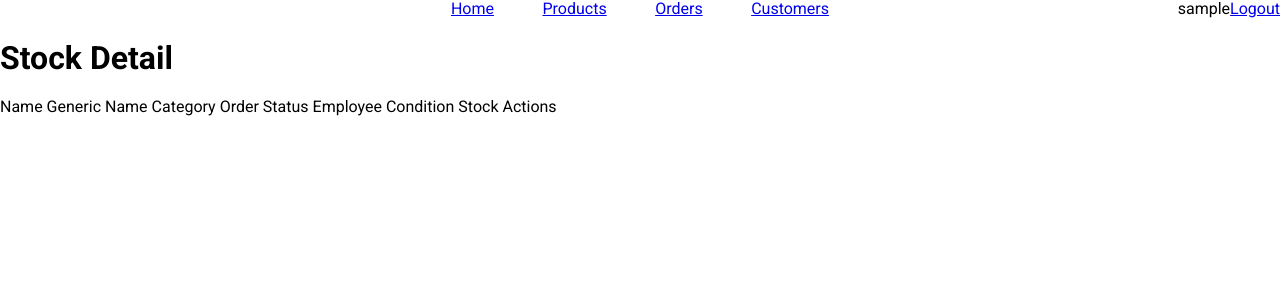
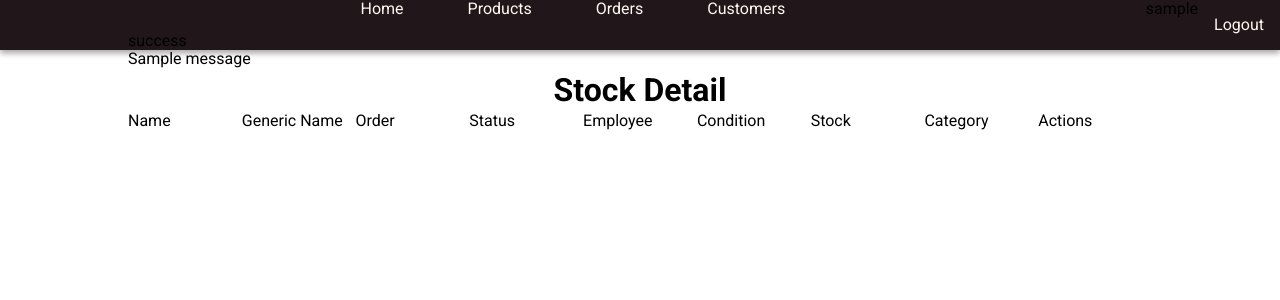
Before and after one commit to mmpc-nyc/inventory_mgmt, a Django app: page /stock/1 in a window 1280 px wide. Shown: the top 300 px of the page. Run offline with Django 4.2, Linux system fonts and the light colour scheme; a user stored in the database is signed in; tables that the repository leaves empty hold one stand-in row (values such as "Sample post"); one stand-in notice (Sample message) is shown; style sheets or scripts are compiled from the project's sources; some libraries are stand-ins or nearby versions.

Commit message:
added some styles

```diff
--- a/core/settings.py
+++ b/core/settings.py
@@ -80,6 +80,7 @@
     {'NAME': 'django.contrib.auth.password_validation.CommonPasswordValidator', },
     {'NAME': 'django.contrib.auth.password_validation.NumericPasswordValidator', },
 ]
+LOGIN_URL = 'login'
 
 # Internationalization
 # https://docs.djangoproject.com/en/4.0/topics/i18n/
--- a/core/urls.py
+++ b/core/urls.py
@@ -5,6 +5,7 @@
 
 from api.viewsets import BrandViewSet
 from core import settings
+from users.views import LoginView, LogoutView
 
 router = routers.DefaultRouter()
 router.register(r'brands', BrandViewSet)
@@ -16,6 +17,9 @@
     path('admin/', admin.site.urls),
     path('main/', include(('main.urls', 'main'), namespace='main')),
     path('', include(('inventory.urls', 'inventory'), namespace='inventory')),
+    path('users/', include(('users.urls', 'users'), namespace='users')),
+    path('login/', LoginView.as_view(), name='login'),
+    path('logout/', LogoutView.as_view(), name='logout'),
 ]
 
 urlpatterns += static(settings.STATIC_URL, document_root=settings.STATIC_ROOT)
--- a/inventory/static/inventory/css/colors.scss
+++ b/inventory/static/inventory/css/colors.scss
@@ -1,34 +1,36 @@
-$vermilion: hsla(10, 82%, 48%, 1);
-$raisin-black: hsla(336, 17%, 11%, 1);
-$jet: hsla(0, 2%, 19%, 1);
-$honey-yellow: hsla(40, 89%, 55%, 1);
-$cerulean-blue: hsla(222, 64%, 47%, 1);
-$floral-white: hsla(32, 100%, 97%, 1);
-$forest-green-crayola: hsla(133, 32%, 51%, 1);
+$color-vermilion: hsla(10, 82%, 48%, 1);
+$color-raisin-black: hsla(336, 17%, 11%, 1);
+$color-jet: hsla(0, 2%, 19%, 1);
+$color-honey-yellow: hsla(40, 89%, 55%, 1);
+$color-cerulean-blue: hsla(222, 64%, 47%, 1);
+$color-floral-white: hsla(32, 100%, 97%, 1);
+$color-forest-green-crayola: hsla(133, 32%, 51%, 1);
 
-$danger: $vermilion;
-$danger-light: hsla(10, 82%, 68%, 1);
-$danger-dark: hsla(10, 82%, 28%, 1);
-$warning: $honey-yellow;
-$success: $forest-green-crayola;
+$color-danger: $color-vermilion;
+$color-danger-light: hsla(10, 82%, 68%, 1);
+$color-danger-dark: hsla(10, 82%, 28%, 1);
+$color-warning: $color-honey-yellow;
+$color-success: $color-forest-green-crayola;
 
-$light-100: hsla(32, 100%, 97%, 1);
-$light-200: hsla(32, 100%, 87%, 1);
-$light-300: hsla(32, 100%, 77%, 1);
-$light-400: hsla(32, 100%, 67%, 1);
-$light-500: hsla(32, 100%, 57%, 1);
-$light-600: hsla(32, 100%, 47%, 1);
-$light-700: hsla(32, 100%, 37%, 1);
-$light-800: hsla(32, 100%, 17%, 1);
-$light-900: hsla(32, 100%, 7%, 1);
+$color-gray: $color-jet;
+
+$color-light-100: hsla(32, 100%, 97%, 1);
+$color-light-200: hsla(32, 100%, 87%, 1);
+$color-light-300: hsla(32, 100%, 77%, 1);
+$color-light-400: hsla(32, 100%, 67%, 1);
+$color-light-500: hsla(32, 100%, 57%, 1);
+$color-light-600: hsla(32, 100%, 47%, 1);
+$color-light-700: hsla(32, 100%, 37%, 1);
+$color-light-800: hsla(32, 100%, 17%, 1);
+$color-light-900: hsla(32, 100%, 7%, 1);
 
 
-$dark-100: hsla(336, 17%, 11%, 1);
-$dark-200: hsla(336, 17%, 21%, 1);
-$dark-300: hsla(336, 17%, 31%, 1);
-$dark-400: hsla(336, 17%, 41%, 1);
-$dark-500: hsla(336, 17%, 51%, 1);
-$dark-600: hsla(336, 17%, 61%, 1);
-$dark-700: hsla(336, 17%, 71%, 1);
-$dark-800: hsla(336, 17%, 81%, 1);
-$dark-900: hsla(336, 17%, 91%, 1);
+$color-dark-100: hsla(336, 17%, 11%, 1);
+$color-dark-200: hsla(336, 17%, 21%, 1);
+$color-dark-300: hsla(336, 17%, 31%, 1);
+$color-dark-400: hsla(336, 17%, 41%, 1);
+$color-dark-500: hsla(336, 17%, 51%, 1);
+$color-dark-600: hsla(336, 17%, 61%, 1);
+$color-dark-700: hsla(336, 17%, 71%, 1);
+$color-dark-800: hsla(336, 17%, 81%, 1);
+$color-dark-900: hsla(336, 17%, 91%, 1);
--- a/inventory/static/inventory/css/general.scss
+++ b/inventory/static/inventory/css/general.scss
@@ -5,14 +5,20 @@
 body {
   display: grid;
   grid-template-areas:
-          '. header .'
+          'header header header'
+          '. messages .'
           '. main .'
-          '. footer .';
-  grid-template-columns: auto minmax(700px, 1440px) auto;
+          'footer footer footer';
+  grid-template-columns: 1fr minmax(400px, 1024px) 1fr;
+  grid-template-rows: 2em 5em 1fr 2em
 }
 
 header {
   grid-area: header;
+}
+
+.messages {
+  grid-area: messages;
 }
 
 main {
@@ -40,3 +46,7 @@
   margin: 0;
   padding: 0;
 }
+
+a {
+  text-decoration: none;
+}
--- a/inventory/static/inventory/css/navbar.scss
+++ b/inventory/static/inventory/css/navbar.scss
@@ -1,7 +1,20 @@
+@import "colors";
+
 .navbar {
   display: grid;
   grid-template-areas: 'navbar-logo navbar-links navbar-userinfo';
-  grid-template-columns: 1fr 1fr 1fr;
+  grid-template-columns: 1fr minmax(700px, 1440px) 1fr;
+  align-content: center;
+  background-color: $color-dark-100;
+
+  a {
+    color: $color-light-100;
+    transition: color ease .25s;
+    padding:1rem;
+  }
+  a:hover {
+    color: $color-light-100;
+  }
 
   .navbar-logo {
     grid-area: navbar-logo;
@@ -11,7 +24,8 @@
     grid-area: navbar-links;
     display: flex;
     flex-direction: row;
-    justify-content: space-around;
+    justify-content: center;
+    gap: 2em;
   }
 
   .navbar-userinfo {
--- /dev/null
+++ b/inventory/static/inventory/css/shadows.scss
@@ -0,0 +1,34 @@
+.shadow {
+  background: #fff;
+  border-radius: 2px;
+  display: inline-block;
+  height: 300px;
+  margin: 1rem;
+  position: relative;
+  width: 300px;
+}
+
+.shadow-1 {
+  box-shadow: 0 1px 3px rgba(0,0,0,0.12), 0 1px 2px rgba(0,0,0,0.24);
+  transition: all 0.3s cubic-bezier(.25,.8,.25,1);
+}
+
+.shadow-1:hover {
+  box-shadow: 0 14px 28px rgba(0,0,0,0.25), 0 10px 10px rgba(0,0,0,0.22);
+}
+
+.shadow-2 {
+  box-shadow: 0 3px 6px rgba(0,0,0,0.16), 0 3px 6px rgba(0,0,0,0.23);
+}
+
+.shadow-3 {
+  box-shadow: 0 10px 20px rgba(0,0,0,0.19), 0 6px 6px rgba(0,0,0,0.23);
+}
+
+.shadow-4 {
+  box-shadow: 0 14px 28px rgba(0,0,0,0.25), 0 10px 10px rgba(0,0,0,0.22);
+}
+
+.shadow-5 {
+  box-shadow: 0 19px 38px rgba(0,0,0,0.30), 0 15px 12px rgba(0,0,0,0.22);
+}
--- a/inventory/static/inventory/css/style.scss
+++ b/inventory/static/inventory/css/style.scss
@@ -5,3 +5,5 @@
 @import "general";
 @import "partials";
 @import "navbar";
+@import "text";
+@import "shadows";
--- /dev/null
+++ b/inventory/static/inventory/css/text.scss
@@ -0,0 +1 @@
+.heading {text-align: center;}
--- a/inventory/templates/inventory/base.html
+++ b/inventory/templates/inventory/base.html
@@ -11,13 +11,13 @@
 <body>
 <ul id="search-results"></ul>
 {% include 'inventory/components/header.html' %}
-
+{% include 'inventory/components/messages.html' %}
 {% if breadcrumbs %}
     {% include 'inventory/components/breadcrumbs.html' with breadcrumbs=breadcrumbs %}
 {% endif %}
-<main>
+
 {% block main %}{% endblock %}
-</main>
+
 {% include 'inventory/components/footer.html' %}
 
 {% block javascript %}{% endblock %}
--- a/inventory/templates/inventory/components/header.html
+++ b/inventory/templates/inventory/components/header.html
@@ -1,4 +1,4 @@
 <header>
     {% include 'inventory/components/navbar.html' %}
-    <h1>{{ title }}</h1>
+    <h1 class="heading">{{ title }}</h1>
 </header>
--- /dev/null
+++ b/inventory/templates/inventory/components/messages.html
@@ -0,0 +1,8 @@
+<ul class="messages">
+{% if messages %}
+    {% for message in messages %}
+        {{ message.tags }}
+        <li class="message">{{ message }}</li>
+    {% endfor %}
+{% endif %}
+</ul>
--- a/inventory/templates/inventory/components/navbar.html
+++ b/inventory/templates/inventory/components/navbar.html
@@ -1,4 +1,4 @@
-<nav class="navbar">
+<nav class="navbar shadow-2">
 <ul class="navbar-links">
     <li class="navbar-link"><a href="{% url 'inventory:home' %}">Home</a></li>
     {% if request.user.is_authenticated %}
--- a/inventory/templates/inventory/partials/product_list.html
+++ b/inventory/templates/inventory/partials/product_list.html
@@ -1,14 +1,14 @@
-<ul class="product_list" id="product_list">
-    <li class="product_detail">
-        <span class="product_name">Name</span>
-        <span class="product_generic_name">Generic Name</span>
-        <span class="product_category">Category</span>
-        <span class="product_order">Order</span>
-        <span class="product_status">Status</span>
-        <span class="product_employee" >Employee</span>
-        <span class="product_condition">Condition</span>
-        <span class="product_stock">Stock</span>
-        <span class="product_actions">Actions</span>
+<ul class="product-list" id="product-list">
+    <li class="product-detail">
+        <span class="product-name">Name</span>
+        <span class="product-generic-name">Generic Name</span>
+        <span class="product-category">Category</span>
+        <span class="product-order">Order</span>
+        <span class="product-status">Status</span>
+        <span class="product-employee" >Employee</span>
+        <span class="product-condition">Condition</span>
+        <span class="product-stock">Stock</span>
+        <span class="product-actions">Actions</span>
     </li>
     {% for object in object_list %}
         {% include 'inventory/partials/product_detail.html' with object=object %}
--- /dev/null
+++ b/users/urls.py
@@ -0,0 +1,6 @@
+from django.urls import path
+
+from users.views import LoginView, LogoutView
+
+urlpatterns = [
+]
```
Also changed, not shown: users/forms.py (added, +9 -0 lines), users/templates/users/login_form.html (added, +10 -0 lines), users/views.py (+41 -0 lines), users/templates/users/base.html (added).
